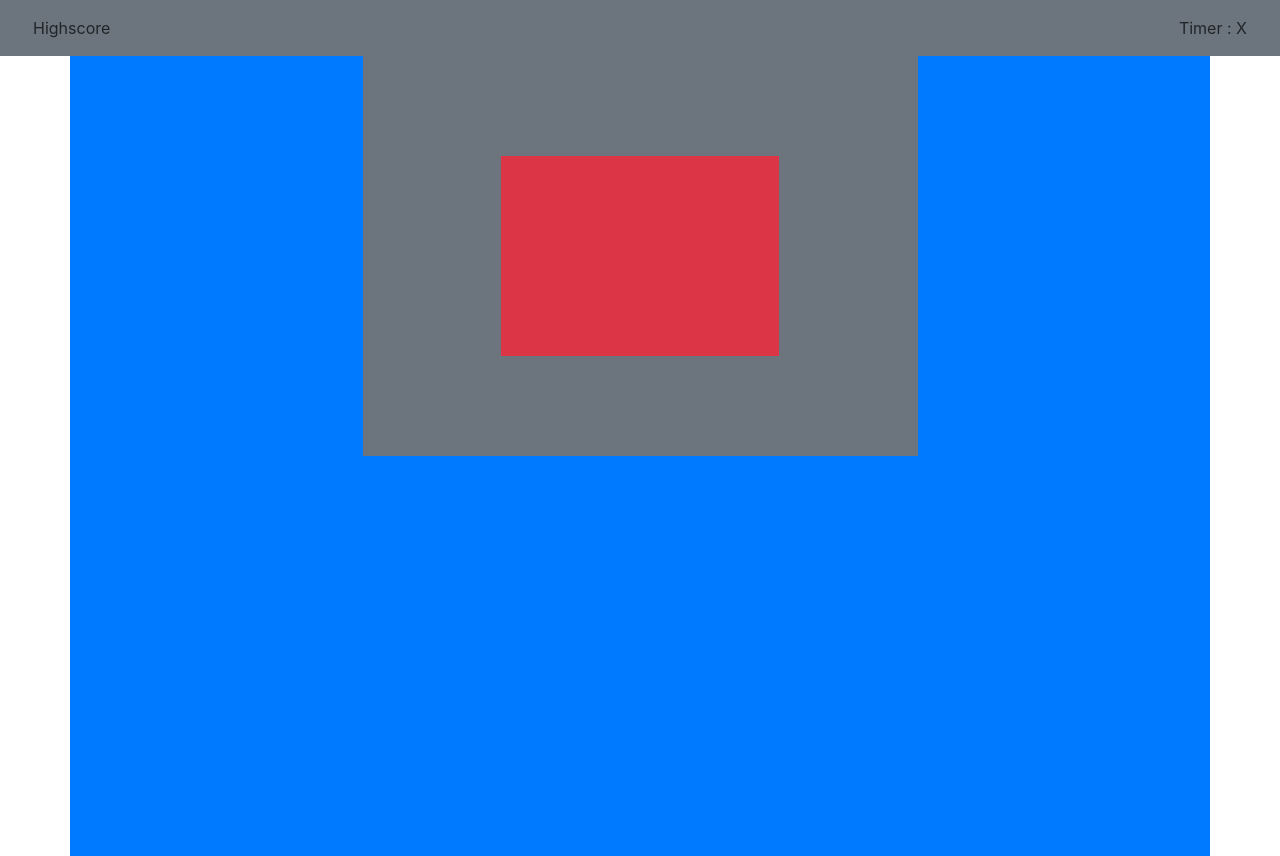
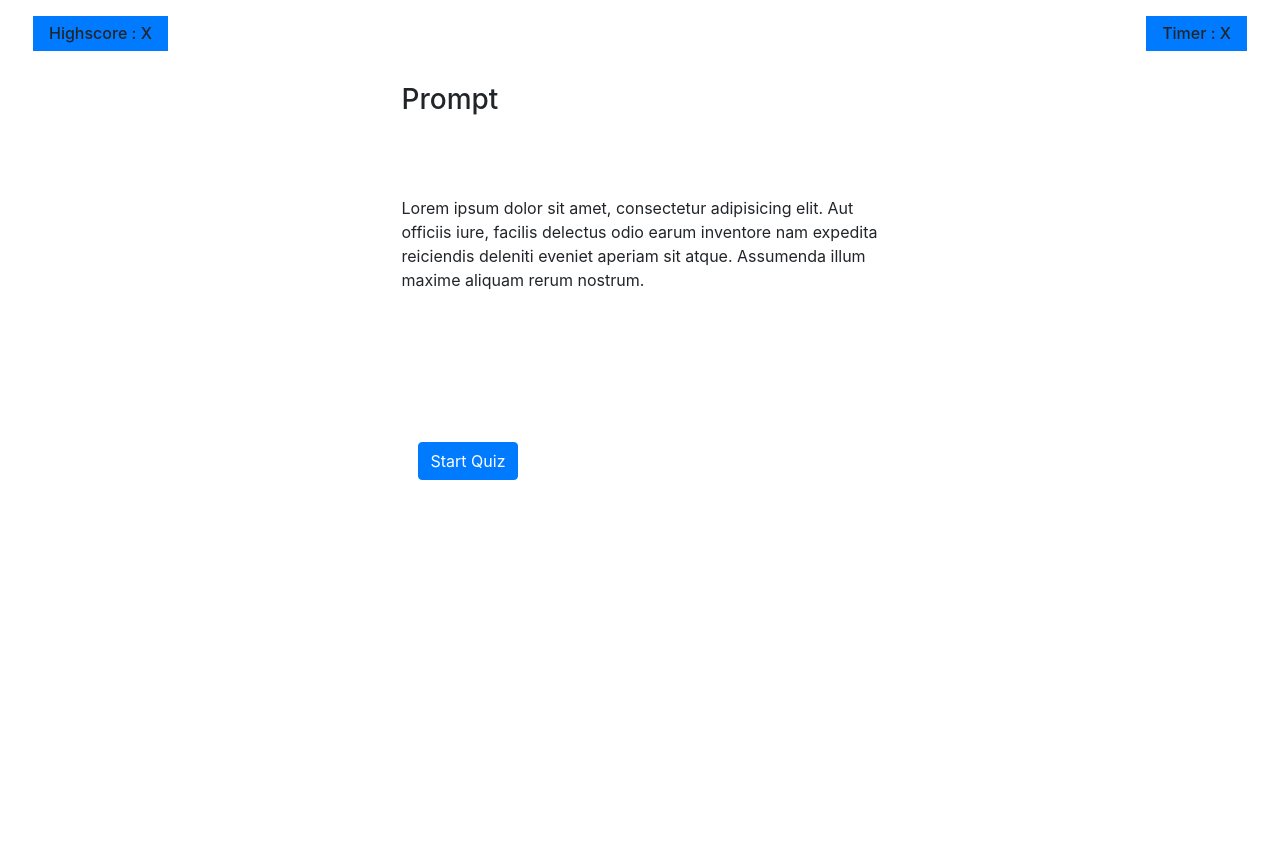
Before and after one commit to astrobeef/04-code-quiz, a plain HTML site: page index.html in a window 1280 px wide. After the commit the page ends 800 px from the top, so only its background shows below. Drawn offline with nearby package versions, Linux system fonts and the light colour scheme.

Commit message:
Modified CSS of Index.html

```diff
--- a/index.html
+++ b/index.html
@@ -1,5 +1,6 @@
 <!DOCTYPE html>
 <html lang="en">
+
 <head>
     <meta charset="UTF-8">
     <meta name="viewport" content="width=device-width, initial-scale=1.0">
@@ -7,28 +8,30 @@
 
     <div id="css">
 
-        <link rel="stylesheet" href="https://stackpath.bootstrapcdn.com/bootstrap/4.3.1/css/bootstrap.min.css" integrity="sha384-ggOyR0iXCbMQv3Xipma34MD+dH/1fQ784/j6cY/iJTQUOhcWr7x9JvoRxT2MZw1T" crossorigin="anonymous">
+        <link rel="stylesheet" href="https://stackpath.bootstrapcdn.com/bootstrap/4.3.1/css/bootstrap.min.css"
+            integrity="sha384-ggOyR0iXCbMQv3Xipma34MD+dH/1fQ784/j6cY/iJTQUOhcWr7x9JvoRxT2MZw1T" crossorigin="anonymous">
 
-        <link rel ="stylesheet" href="assets/css/style.css">
+        <link rel="stylesheet" href="assets/css/style.css">
 
     </div>
 
     <title>Code Quiz</title>
 </head>
+
 <body>
 
-    <div id="top-bar" class = "mb-auto pt-3 bg-secondary w-100">
+    <div id="top-bar" class="mb-auto pt-3 w-100">
 
         <div class="row">
 
-            <div class="mr-auto ml-5">
+            <div class="mr-auto ml-5 bg-primary px-3 pt-2">
 
-                <p>Highscore</p>
+                <h6>Highscore : X</h6>
 
             </div>
-            <div class="ml-auto mr-5">
+            <div class="ml-auto mr-5 bg-primary px-3 pt-2">
 
-                <p>Timer : <span> X </span></p>
+                <h6>Timer : <span> X </span></h6>
 
             </div>
 
@@ -36,14 +39,83 @@
 
     </div>
 
-    <div class="container h-100 w-100 bg-primary">
+    <div id= "container-main" class="container h-75 w-100">
 
-        <div class="row h-50 w-50 bg-secondary justify-content-center mx-auto">
+        <div id = "main-row" class="row h-75 w-50 justify-content-left mx-auto mt-3">
 
-            <div class="col-6 h-50 bg-danger my-auto">
+            <div id = "row-prompt" class="row w-100 h-25 mx-auto">
+
+                <div id="prompt" class="col mt-3 ml-4">
+
+                    <h3>Prompt</h3>
+
+                </div>
+
+            </div>
+
+            <div id = "row-desc" class="row w-100 h-50 mx-auto">
+
+                <div id="desc" class="col mt-3 ml-4">
+
+                    <p>Lorem ipsum dolor sit amet, consectetur adipisicing elit. Aut officiis iure, facilis delectus
+                        odio earum inventore nam expedita reiciendis deleniti eveniet aperiam sit atque. Assumenda illum
+                        maxime aliquam rerum nostrum.</p>
+
+                </div>
+
+            </div>
+
+            <div id = "row-list" class="row w-100 h-25 mx-auto justify-content-left">
+
+                <ul id = "list-button" class="my-auto">
+
+                    <div class="col">
+
+                        <button id="btn-start" class="btn btn-primary d-inline my-1">Start Quiz</button>
+
+                    </div>
+
+                    <div class="col">
+
+                        <button id="btn-1" class="btn btn-primary d-none my-1">Choice 1</button>
+
+                    </div>
+
+                    <div class="col">
+
+                        <button id="btn-2" class="btn btn-primary d-none my-1">Choice 2</button>
+
+                    </div>
+
+                    <div class="col">
+
+                        <button id="btn-3" class="btn btn-primary d-none my-1">Choice 3</button>
+
+                    </div>
+
+                    <div class="col">
+
+                        <button id="btn-4" class="btn btn-primary d-none my-1">Choice 4</button>
+
+                    </div>
+
+                </ul>
 
 
             </div>
+
+            <div id = "result-div" class = "h-100 w-100 d-none">
+
+                <div class="row w-100 bg-secondary col-12 my-3 mx-auto" style="height : 1%"></div>
+
+                <div class="row mr-auto ml-3">
+
+                    <h5>Wrong!</h5>
+
+                </div>
+
+            </div>
+
 
         </div>
 
@@ -53,11 +125,17 @@
 
 <div id="scripts">
 
-        <script src="https://code.jquery.com/jquery-3.3.1.slim.min.js" integrity="sha384-q8i/X+965DzO0rT7abK41JStQIAqVgRVzpbzo5smXKp4YfRvH+8abtTE1Pi6jizo" crossorigin="anonymous"></script>
-<script src="https://cdnjs.cloudflare.com/ajax/libs/popper.js/1.14.7/umd/popper.min.js" integrity="sha384-UO2eT0CpHqdSJQ6hJty5KVphtPhzWj9WO1clHTMGa3JDZwrnQq4sF86dIHNDz0W1" crossorigin="anonymous"></script>
-<script src="https://stackpath.bootstrapcdn.com/bootstrap/4.3.1/js/bootstrap.min.js" integrity="sha384-JjSmVgyd0p3pXB1rRibZUAYoIIy6OrQ6VrjIEaFf/nJGzIxFDsf4x0xIM+B07jRM" crossorigin="anonymous"></script>
+    <script src="https://code.jquery.com/jquery-3.3.1.slim.min.js"
+        integrity="sha384-q8i/X+965DzO0rT7abK41JStQIAqVgRVzpbzo5smXKp4YfRvH+8abtTE1Pi6jizo"
+        crossorigin="anonymous"></script>
+    <script src="https://cdnjs.cloudflare.com/ajax/libs/popper.js/1.14.7/umd/popper.min.js"
+        integrity="sha384-UO2eT0CpHqdSJQ6hJty5KVphtPhzWj9WO1clHTMGa3JDZwrnQq4sF86dIHNDz0W1"
+        crossorigin="anonymous"></script>
+    <script src="https://stackpath.bootstrapcdn.com/bootstrap/4.3.1/js/bootstrap.min.js"
+        integrity="sha384-JjSmVgyd0p3pXB1rRibZUAYoIIy6OrQ6VrjIEaFf/nJGzIxFDsf4x0xIM+B07jRM"
+        crossorigin="anonymous"></script>
 
-<script src = "assets/scripts/script.js"></script>
+    <script src="assets/scripts/script.js"></script>
 
 </div>
 
```
